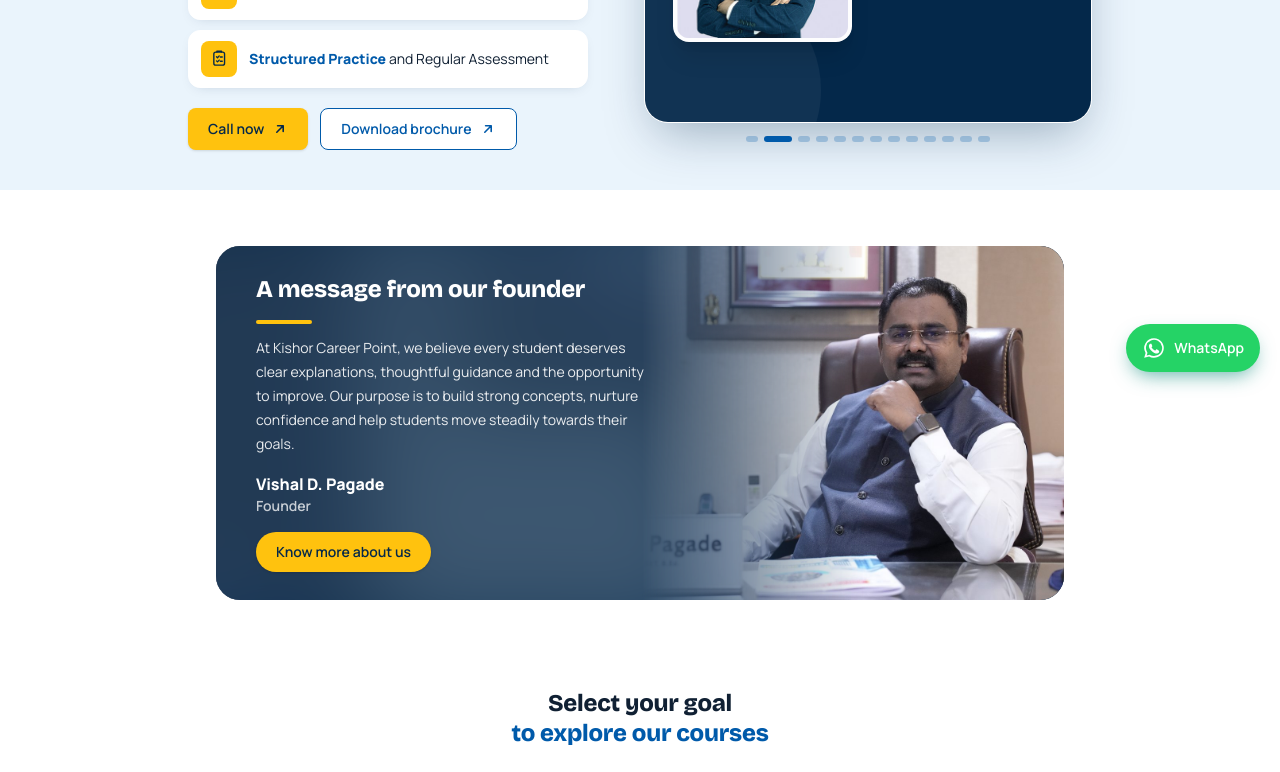
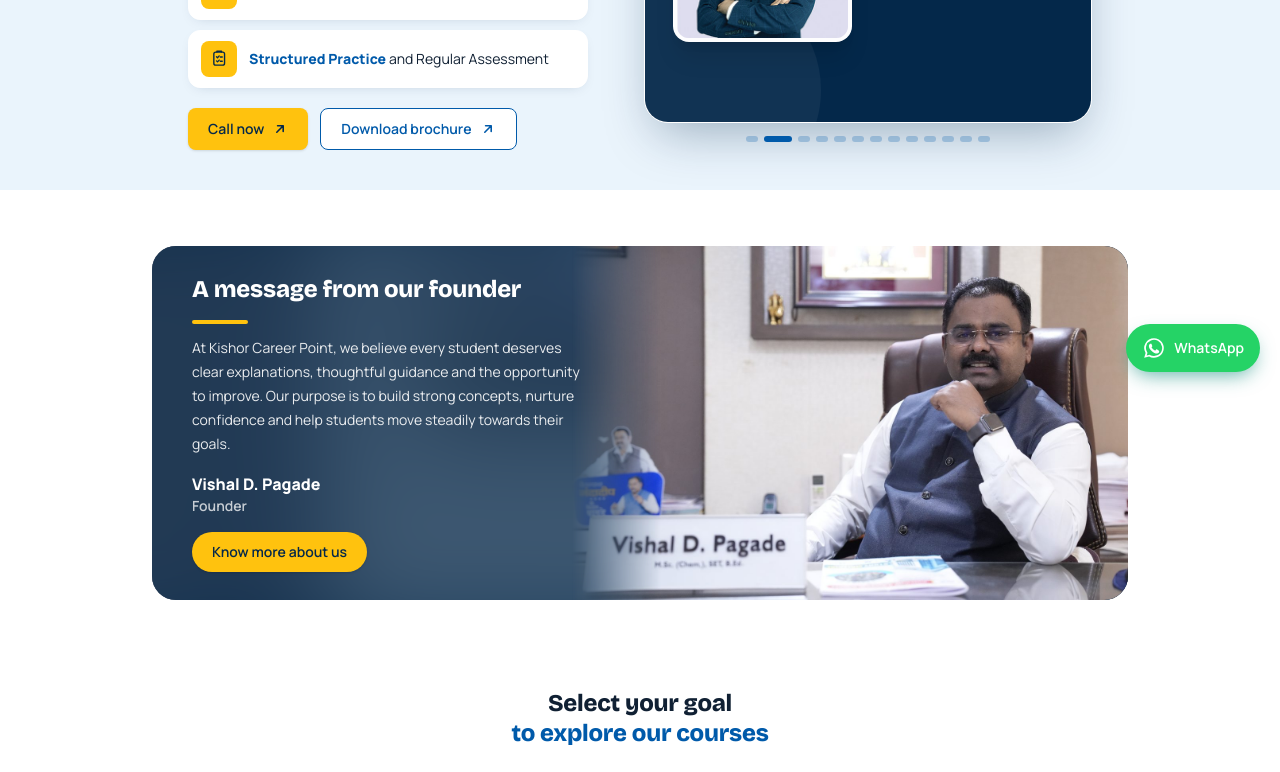
Before and after one commit to vaibhav-jadhav/kishorcareerpoint, a Next.js app: page / in a window 1280 px wide. Shown: the part 408-1180 px from the top of the page. Built offline with nearby package versions, Linux system fonts and the light colour scheme.

Commit message:
update: sir photo

```diff
--- a/app/globals.css
+++ b/app/globals.css
@@ -75,6 +75,14 @@ h3 {
   .founder-fade {
     -webkit-mask-image: linear-gradient(to right, transparent 24%, #000 64%);
     mask-image: linear-gradient(to right, transparent 24%, #000 64%);
+  }
+}
+
+/* Wide cards have room for the text beside the photo, so almost all of it shows. */
+@media (min-width: 1072px) {
+  .founder-fade {
+    -webkit-mask-image: linear-gradient(to right, transparent 0%, #000 16%);
+    mask-image: linear-gradient(to right, transparent 0%, #000 16%);
   }
 }
 
--- a/components/home/FounderSection.tsx
+++ b/components/home/FounderSection.tsx
@@ -12,7 +12,7 @@ import { founderMessage } from "@/content/home";
 export function FounderSection() {
   return (
     <section className="bg-white py-10 sm:py-14" aria-labelledby="founder-heading">
-      <div className="mx-auto max-w-4xl px-4 sm:px-6">
+      <div className="mx-auto max-w-5xl px-4 sm:px-6">
         <Reveal from="up">
           <div className="relative isolate overflow-hidden rounded-3xl bg-brand-dark">
             {/* Blurred copy of the photo fills the card behind everything. */}
```
